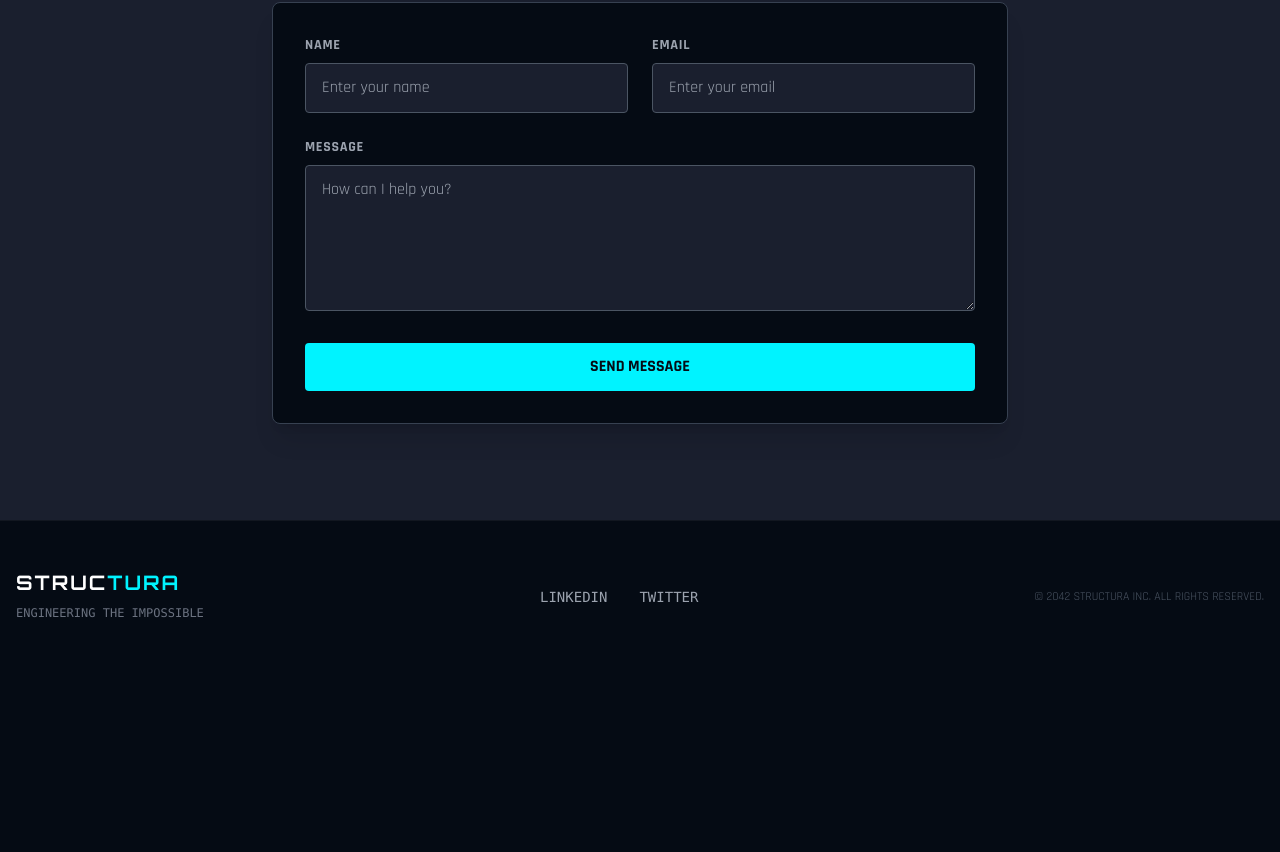
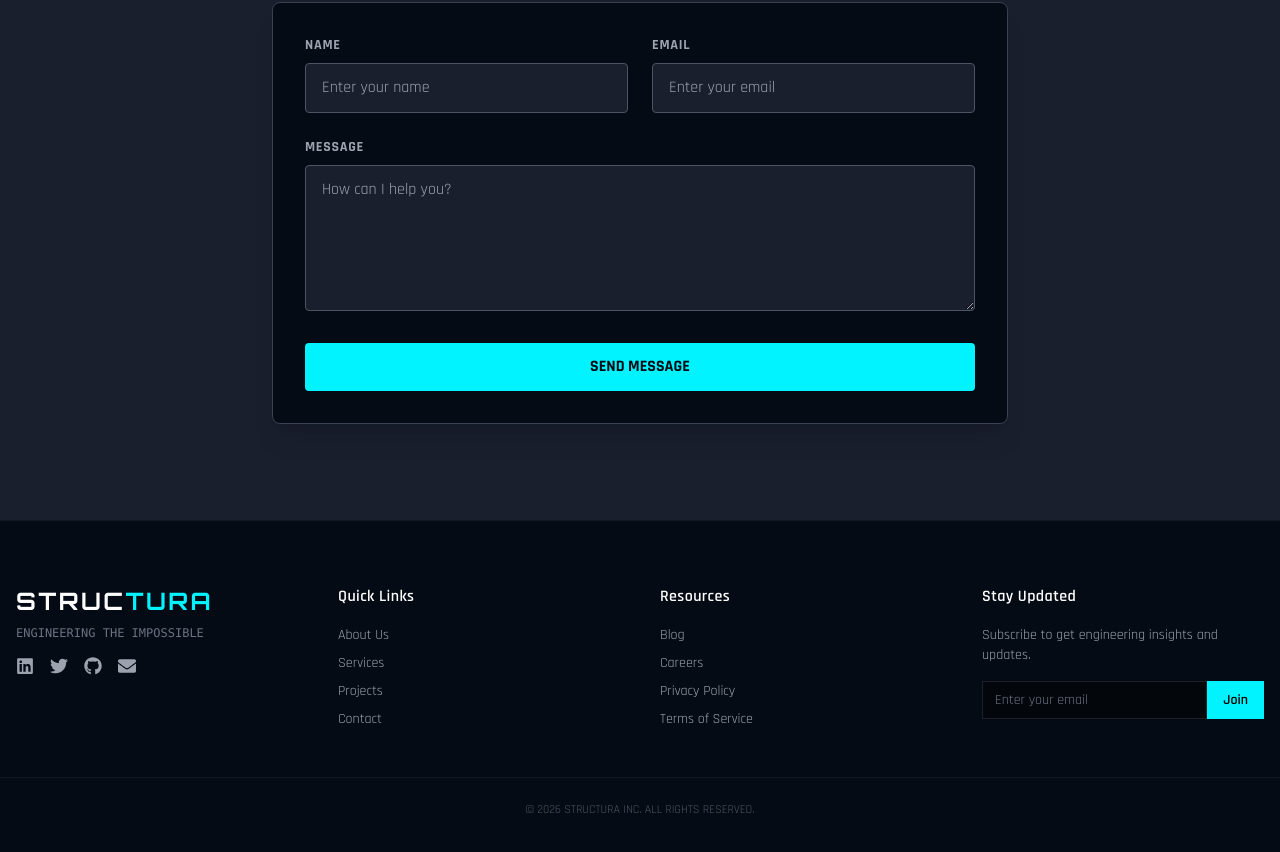
Before and after one commit to Martin2s4/struct, a React (Vite) app: page / in a window 1280 px wide. Shown: the part 2321-3173 px from the top of the page. Before the commit the page ends 2994 px from the top, so only its background shows below. Built offline with nearby package versions, Linux system fonts and the light colour scheme; no server answers; the database is empty.

Commit message:
updated footer

```diff
--- a/components/Contact.tsx
+++ b/components/Contact.tsx
@@ -1,27 +1,30 @@
-import React, { useState } from 'react';
-import { saveMessage } from '../services/storage';
+import React, { useState } from "react";
+import { saveMessage } from "../services/storage";
 
 export const Contact: React.FC = () => {
-  const [formState, setFormState] = useState({ name: '', email: '', message: '' });
-  const [status, setStatus] = useState<'idle' | 'sending' | 'sent'>('idle');
+  const [formState, setFormState] = useState({
+    name: "",
+    email: "",
+    message: "",
+  });
+  const [status, setStatus] = useState<"idle" | "sending" | "sent">("idle");
 
   const handleSubmit = (e: React.FormEvent) => {
     e.preventDefault();
-    setStatus('sending');
+    setStatus("sending");
 
     // Simulate network delay then save
     setTimeout(() => {
       saveMessage({
-        id: Date.now().toString(),
         name: formState.name,
         email: formState.email,
         message: formState.message,
-        date: new Date().toISOString()
+        date: new Date().toISOString(),
       });
 
-      setStatus('sent');
-      setFormState({ name: '', email: '', message: '' });
-      setTimeout(() => setStatus('idle'), 3000);
+      setStatus("sent");
+      setFormState({ name: "", email: "", message: "" });
+      setTimeout(() => setStatus("idle"), 3000);
     }, 1000);
   };
 
@@ -29,15 +32,22 @@
     <div className="bg-structure-gray py-24 border-t border-gray-800">
       <div className="max-w-3xl mx-auto px-4">
         <div className="text-center mb-12">
-          <h2 className="text-neon-blue font-sans tracking-widest text-sm mb-2">GET IN TOUCH</h2>
-          <h3 className="text-3xl font-display font-bold text-white">Contact Me</h3>
+          <h2 className="text-neon-blue font-sans tracking-widest text-sm mb-2">
+            GET IN TOUCH
+          </h2>
+          <h3 className="text-3xl font-display font-bold text-white">
+            Contact Me
+          </h3>
         </div>
 
         <div className="bg-deep-space p-8 rounded-lg border border-gray-700 shadow-xl">
           <form onSubmit={handleSubmit} className="space-y-6">
             <div className="grid grid-cols-1 md:grid-cols-2 gap-6">
               <div>
-                <label htmlFor="name" className="block text-gray-400 text-sm font-bold mb-2 tracking-wider">
+                <label
+                  htmlFor="name"
+                  className="block text-gray-400 text-sm font-bold mb-2 tracking-wider"
+                >
                   NAME
                 </label>
                 <input
@@ -45,13 +55,18 @@
                   required
                   id="name"
                   value={formState.name}
-                  onChange={(e) => setFormState({...formState, name: e.target.value})}
+                  onChange={(e) =>
+                    setFormState({ ...formState, name: e.target.value })
+                  }
                   className="w-full bg-structure-gray border border-gray-600 rounded px-4 py-3 text-white focus:outline-none focus:border-neon-blue transition-colors"
                   placeholder="Enter your name"
                 />
               </div>
               <div>
-                <label htmlFor="email" className="block text-gray-400 text-sm font-bold mb-2 tracking-wider">
+                <label
+                  htmlFor="email"
+                  className="block text-gray-400 text-sm font-bold mb-2 tracking-wider"
+                >
                   EMAIL
                 </label>
                 <input
@@ -59,7 +74,9 @@
                   required
                   id="email"
                   value={formState.email}
-                  onChange={(e) => setFormState({...formState, email: e.target.value})}
+                  onChange={(e) =>
+                    setFormState({ ...formState, email: e.target.value })
+                  }
                   className="w-full bg-structure-gray border border-gray-600 rounded px-4 py-3 text-white focus:outline-none focus:border-neon-blue transition-colors"
                   placeholder="Enter your email"
                 />
@@ -67,14 +84,19 @@
             </div>
 
             <div>
-              <label htmlFor="message" className="block text-gray-400 text-sm font-bold mb-2 tracking-wider">
+              <label
+                htmlFor="message"
+                className="block text-gray-400 text-sm font-bold mb-2 tracking-wider"
+              >
                 MESSAGE
               </label>
               <textarea
                 required
                 id="message"
                 value={formState.message}
-                onChange={(e) => setFormState({...formState, message: e.target.value})}
+                onChange={(e) =>
+                  setFormState({ ...formState, message: e.target.value })
+                }
                 rows={5}
                 className="w-full bg-structure-gray border border-gray-600 rounded px-4 py-3 text-white focus:outline-none focus:border-neon-blue transition-colors"
                 placeholder="How can I help you?"
@@ -83,10 +105,14 @@
 
             <button
               type="submit"
-              disabled={status !== 'idle'}
+              disabled={status !== "idle"}
               className="w-full bg-neon-blue text-deep-space font-bold py-3 px-6 rounded hover:bg-white transition-colors duration-300 disabled:opacity-50 disabled:cursor-not-allowed"
             >
-              {status === 'idle' ? 'SEND MESSAGE' : status === 'sending' ? 'SENDING...' : 'MESSAGE SENT'}
+              {status === "idle"
+                ? "SEND MESSAGE"
+                : status === "sending"
+                  ? "SENDING..."
+                  : "MESSAGE SENT"}
             </button>
           </form>
         </div>
--- a/components/Footer.tsx
+++ b/components/Footer.tsx
@@ -1,28 +1,133 @@
 import React from "react";
+import { FaLinkedin, FaTwitter, FaGithub, FaEnvelope } from "react-icons/fa";
 
 export const Footer: React.FC = () => {
+  const currentYear = new Date().getFullYear();
+
   return (
-    <footer className="bg-deep-space py-12 border-t border-white/5">
-      <div className="max-w-7xl mx-auto px-4 flex flex-col md:flex-row justify-between items-center gap-6">
-        <div className="text-center md:text-left">
-          <span className="font-display text-xl font-bold tracking-widest text-white block mb-1">
+    <footer className="bg-deep-space py-16 border-t border-white/5">
+      <div className="max-w-7xl mx-auto px-4 grid grid-cols-1 md:grid-cols-4 gap-10">
+        {/* Brand */}
+        <div>
+          <span className="font-display text-2xl font-bold tracking-widest text-white block mb-2">
             STRUC<span className="text-neon-blue">TURA</span>
           </span>
-          <span className="text-gray-500 text-xs font-mono">
+          <p className="text-gray-500 text-xs font-mono mb-4">
             ENGINEERING THE IMPOSSIBLE
-          </span>
+          </p>
+          <div className="flex gap-4 text-gray-400">
+            <a
+              href="#"
+              className="hover:text-neon-blue transition-colors text-lg"
+            >
+              <FaLinkedin />
+            </a>
+            <a
+              href="#"
+              className="hover:text-neon-blue transition-colors text-lg"
+            >
+              <FaTwitter />
+            </a>
+            <a
+              href="#"
+              className="hover:text-neon-blue transition-colors text-lg"
+            >
+              <FaGithub />
+            </a>
+            <a
+              href="mailto:contact@structura.com"
+              className="hover:text-neon-blue transition-colors text-lg"
+            >
+              <FaEnvelope />
+            </a>
+          </div>
         </div>
-        <div className="flex gap-8 text-gray-400 text-sm font-mono">
-          <a href="#" className="hover:text-neon-blue transition-colors">
-            LINKEDIN
-          </a>
-          <a href="#" className="hover:text-neon-blue transition-colors">
-            TWITTER
-          </a>
+
+        {/* Quick Links */}
+        <div>
+          <h4 className="text-white font-semibold mb-4 tracking-wide">
+            Quick Links
+          </h4>
+          <ul className="space-y-2 text-sm text-gray-400">
+            <li>
+              <a href="#" className="hover:text-neon-blue transition-colors">
+                About Us
+              </a>
+            </li>
+            <li>
+              <a href="#" className="hover:text-neon-blue transition-colors">
+                Services
+              </a>
+            </li>
+            <li>
+              <a href="#" className="hover:text-neon-blue transition-colors">
+                Projects
+              </a>
+            </li>
+            <li>
+              <a href="#" className="hover:text-neon-blue transition-colors">
+                Contact
+              </a>
+            </li>
+          </ul>
         </div>
-        <div className="text-gray-600 text-xs">
-          © 2042 STRUCTURA INC. ALL RIGHTS RESERVED.
+
+        {/* Resources */}
+        <div>
+          <h4 className="text-white font-semibold mb-4 tracking-wide">
+            Resources
+          </h4>
+          <ul className="space-y-2 text-sm text-gray-400">
+            <li>
+              <a href="#" className="hover:text-neon-blue transition-colors">
+                Blog
+              </a>
+            </li>
+            <li>
+              <a href="#" className="hover:text-neon-blue transition-colors">
+                Careers
+              </a>
+            </li>
+            <li>
+              <a href="#" className="hover:text-neon-blue transition-colors">
+                Privacy Policy
+              </a>
+            </li>
+            <li>
+              <a href="#" className="hover:text-neon-blue transition-colors">
+                Terms of Service
+              </a>
+            </li>
+          </ul>
         </div>
+
+        {/* Newsletter */}
+        <div>
+          <h4 className="text-white font-semibold mb-4 tracking-wide">
+            Stay Updated
+          </h4>
+          <p className="text-gray-400 text-sm mb-4">
+            Subscribe to get engineering insights and updates.
+          </p>
+          <form className="flex">
+            <input
+              type="email"
+              placeholder="Enter your email"
+              className="flex-1 bg-black/40 border border-white/10 text-sm px-3 py-2 text-white placeholder-gray-500 focus:outline-none focus:border-neon-blue"
+            />
+            <button
+              type="submit"
+              className="bg-neon-blue text-black px-4 py-2 text-sm font-semibold hover:opacity-90 transition"
+            >
+              Join
+            </button>
+          </form>
+        </div>
+      </div>
+
+      {/* Bottom Bar */}
+      <div className="mt-12 pt-6 border-t border-white/5 text-center text-gray-600 text-xs">
+        © {currentYear} STRUCTURA INC. ALL RIGHTS RESERVED.
       </div>
     </footer>
   );
--- a/package.json
+++ b/package.json
@@ -11,8 +11,10 @@
   "dependencies": {
     "@google/genai": "^1.41.0",
     "@supabase/supabase-js": "^2.96.0",
+    "icons": "^1.0.0",
     "react": "^19.2.4",
-    "react-dom": "^19.2.4"
+    "react-dom": "^19.2.4",
+    "react-icons": "^5.5.0"
   },
   "devDependencies": {
     "@types/node": "^22.14.0",
```
Also changed, not shown: 2 other files (tests, documents, lock files or other folders).
